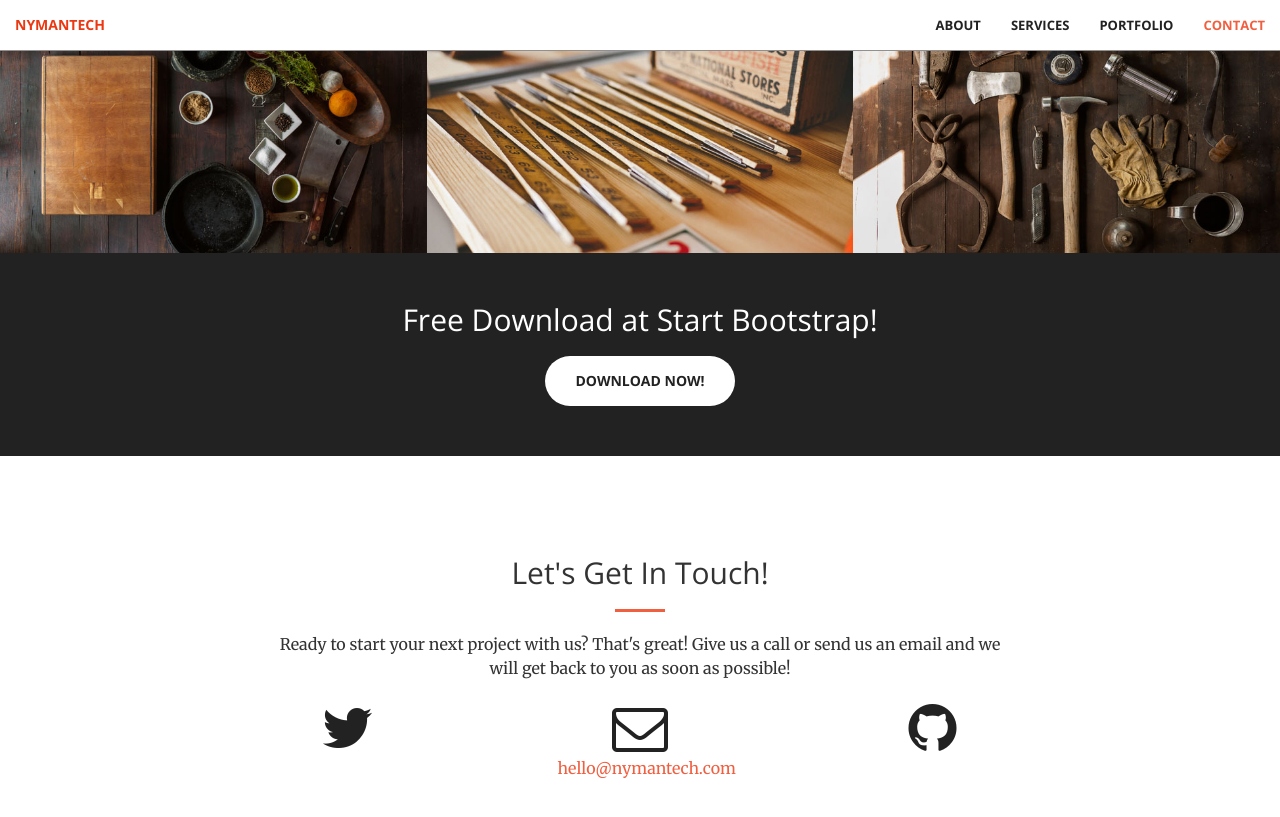
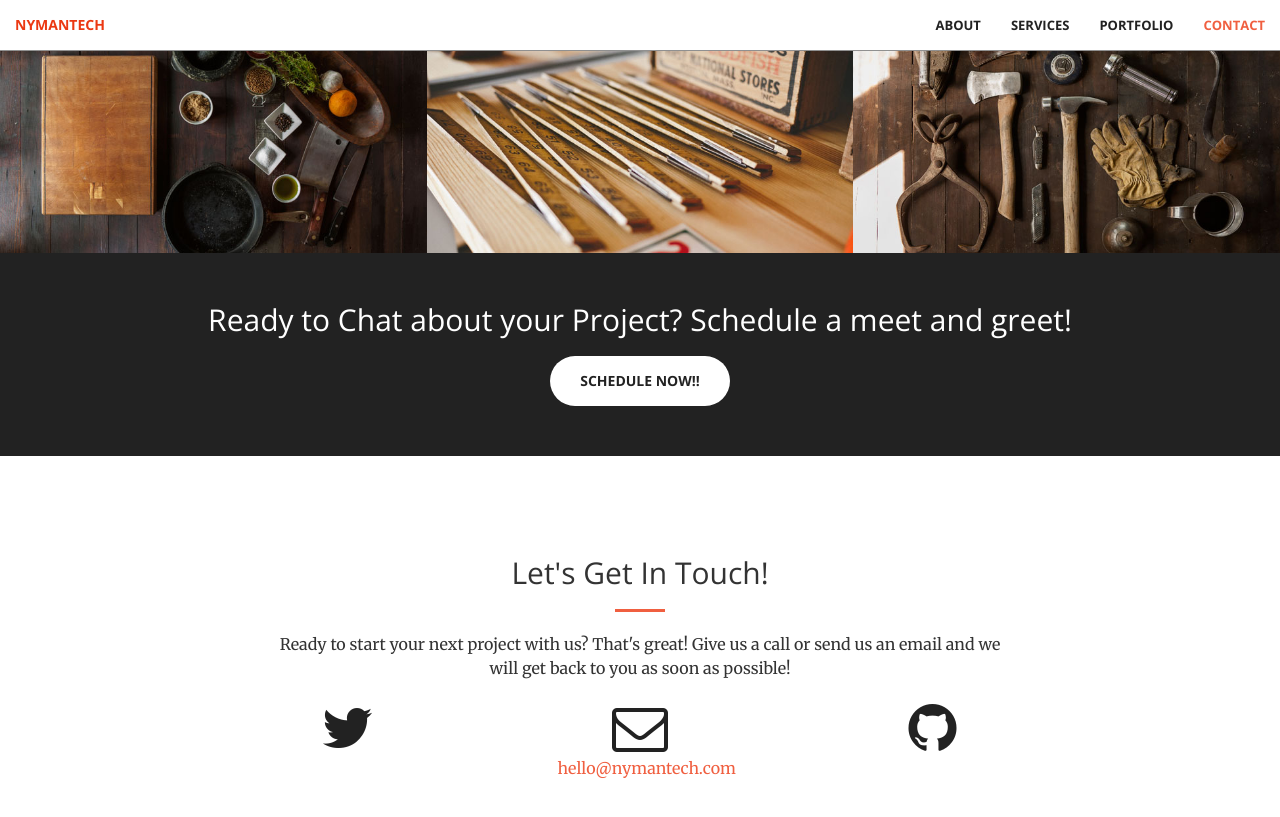
Before and after one commit to nymantech/nymantech.github.io, a Jekyll site: the page built from index.html, in a window 1280 px wide and 900 px high, scrolled down 2014 px. Shown: the top 817 px of the window. Built offline with Jekyll 4.4.1, drawn with Linux system fonts in a browser that asks for light colours.

Commit message:
updated aside

```diff
--- a/_includes/aside.html
+++ b/_includes/aside.html
@@ -1,8 +1,8 @@
   <aside class="bg-dark">
       <div class="container text-center">
           <div class="call-to-action">
-              <h2>Free Download at Start Bootstrap!</h2>
-              <a href="#" class="btn btn-default btn-xl wow tada">Download Now!</a>
+              <h2>Ready to Chat about your Project? Schedule a meet and greet!</h2>
+              <a href="#" class="btn btn-default btn-xl wow tada">Schedule Now!!</a>
           </div>
       </div>
   </aside>
```
